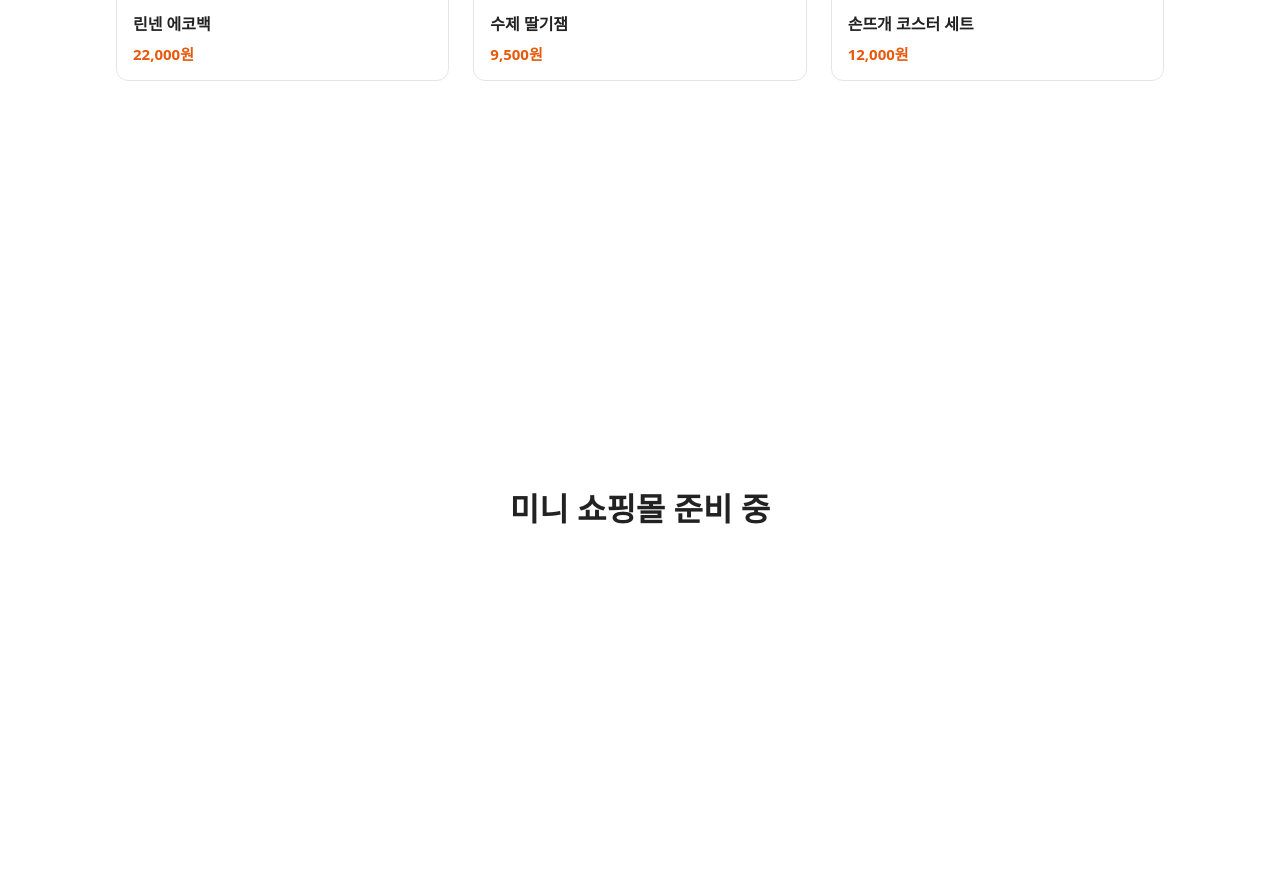
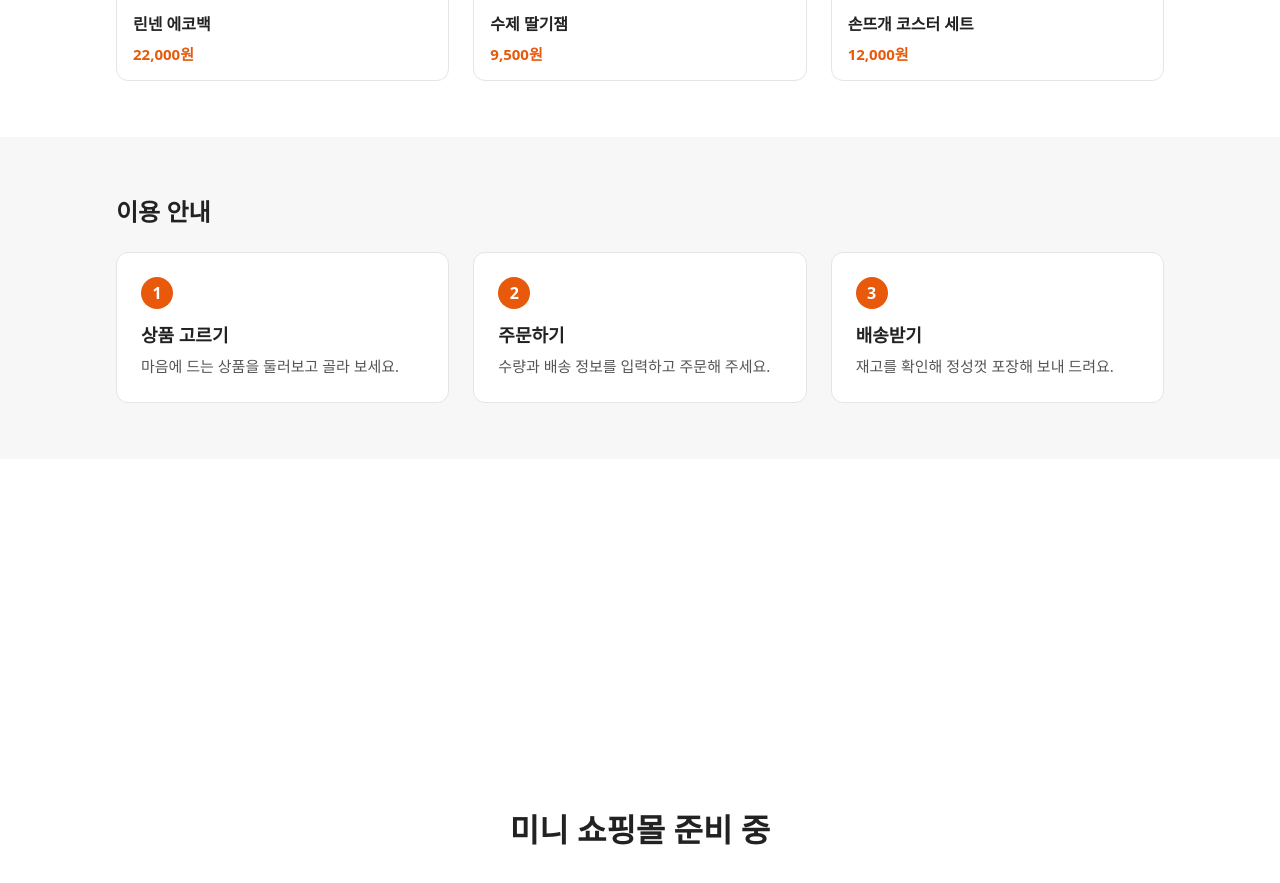
Before and after one commit to jh75-j/vibe-mini-shop, a React (Vite) app: page /#/ in a window 1280 px wide. Shown: the part 1260-2143 px from the top of the page. Built offline with nearby package versions, Linux system fonts and the light colour scheme.

Commit message:
day-02: 이용 안내 영역 추가
Co-Authored-By: Claude Sonnet 5.5 <noreply@anthropic.com>

```diff
--- /dev/null
+++ b/src/components/UsageGuide.jsx
@@ -0,0 +1,28 @@
+import '../styles/UsageGuide.css'
+
+const steps = [
+  { id: 1, title: '상품 고르기', text: '마음에 드는 상품을 둘러보고 골라 보세요.' },
+  { id: 2, title: '주문하기', text: '수량과 배송 정보를 입력하고 주문해 주세요.' },
+  { id: 3, title: '배송받기', text: '재고를 확인해 정성껏 포장해 보내 드려요.' },
+]
+
+function UsageGuide() {
+  return (
+    <section className="usage-guide">
+      <div className="usage-guide-inner">
+        <h2 className="usage-guide-title">이용 안내</h2>
+        <ol className="usage-steps">
+          {steps.map((step) => (
+            <li key={step.id} className="usage-step">
+              <span className="usage-step-number">{step.id}</span>
+              <h3 className="usage-step-title">{step.title}</h3>
+              <p className="usage-step-text">{step.text}</p>
+            </li>
+          ))}
+        </ol>
+      </div>
+    </section>
+  )
+}
+
+export default UsageGuide
--- a/src/pages/Home.jsx
+++ b/src/pages/Home.jsx
@@ -1,6 +1,7 @@
 import Header from '../components/Header.jsx'
 import HeroBanner from '../components/HeroBanner.jsx'
 import ProductList from '../components/ProductList.jsx'
+import UsageGuide from '../components/UsageGuide.jsx'
 import '../styles/Home.css'
 
 function Home() {
@@ -9,6 +10,7 @@ function Home() {
       <Header />
       <HeroBanner />
       <ProductList />
+      <UsageGuide />
       <main className="home">
         <h1>미니 쇼핑몰 준비 중</h1>
       </main>
--- /dev/null
+++ b/src/styles/UsageGuide.css
@@ -0,0 +1,67 @@
+.usage-guide {
+  background: #f7f7f7;
+}
+
+.usage-guide-inner {
+  max-width: 1080px;
+  margin: 0 auto;
+  padding: 56px 16px;
+}
+
+.usage-guide-title {
+  margin: 0 0 24px;
+  font-size: 24px;
+  color: #222;
+}
+
+/* 넓은 화면: 3단계를 가로로 */
+.usage-steps {
+  list-style: none;
+  margin: 0;
+  padding: 0;
+  display: flex;
+  flex-direction: row;
+  gap: 24px;
+}
+
+.usage-step {
+  flex: 1;
+  padding: 24px;
+  border: 1px solid #e5e5e5;
+  border-radius: 12px;
+  background: #fff;
+}
+
+.usage-step-number {
+  display: inline-flex;
+  align-items: center;
+  justify-content: center;
+  width: 32px;
+  height: 32px;
+  margin-bottom: 12px;
+  border-radius: 50%;
+  background: #e8590c;
+  color: #fff;
+  font-weight: 700;
+}
+
+.usage-step-title {
+  margin: 0 0 8px;
+  font-size: 18px;
+  color: #222;
+}
+
+.usage-step-text {
+  margin: 0;
+  font-size: 15px;
+  line-height: 1.5;
+  color: #555;
+}
+
+/* 좁은 화면: 3단계를 세로로 */
+@media (max-width: 800px) {
+  .usage-steps {
+    flex-direction: column;
+    gap: 16px;
+  }
+}
```
